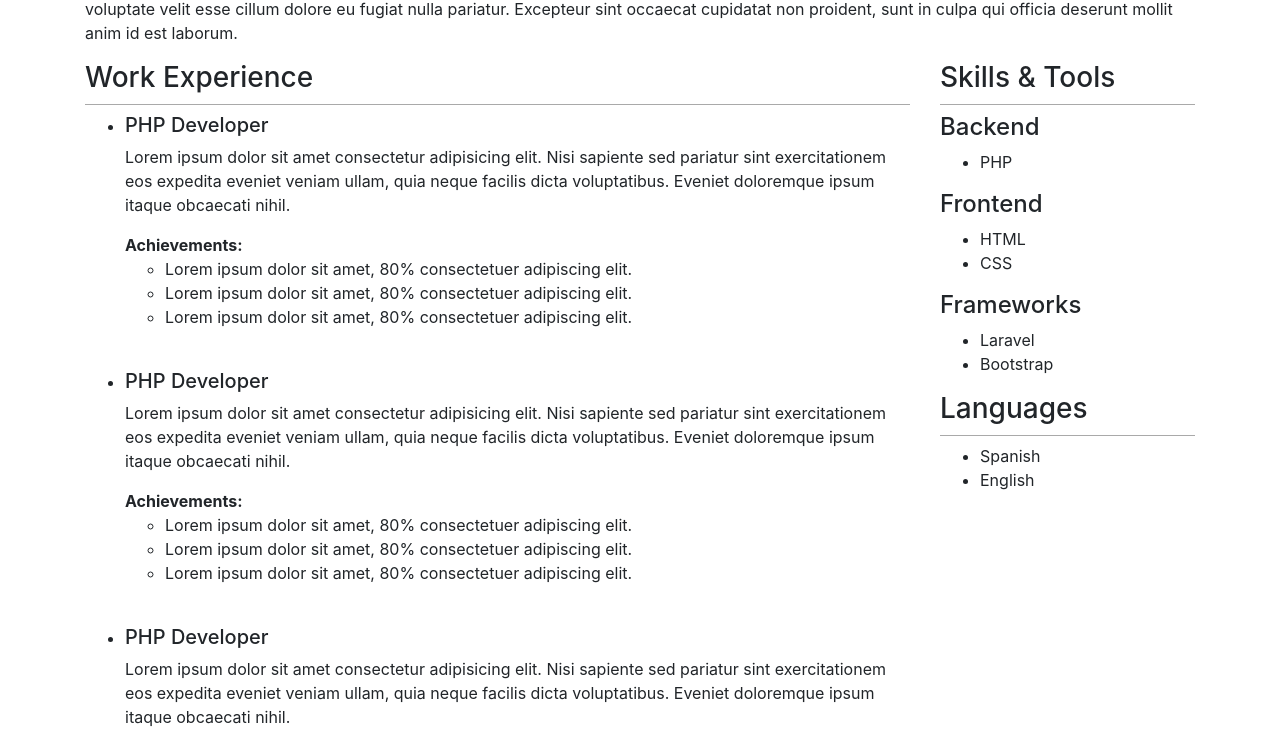
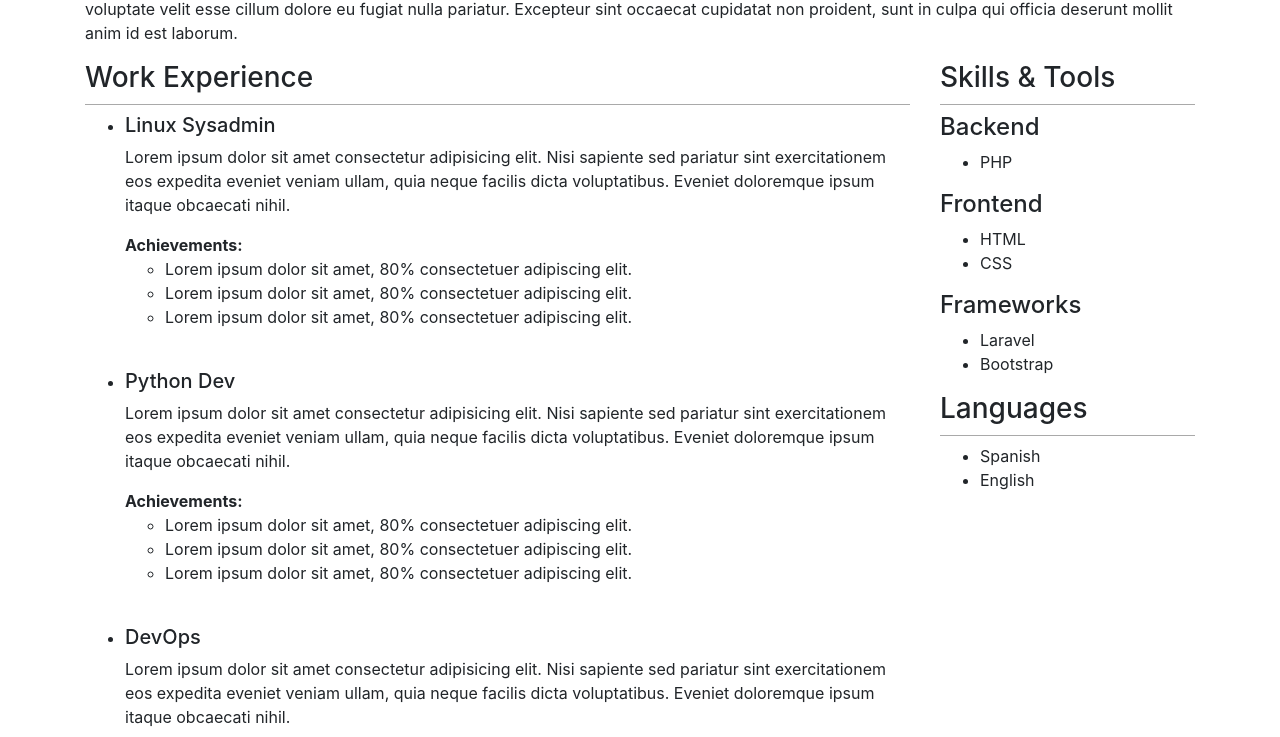
Before and after one commit to cmmora/introPHP, a PHP site: page / in a window 1280 px wide. Shown: the part 435-1172 px from the top of the page. Run offline with PHP 8.4, Linux system fonts and the light colour scheme; some libraries are stand-ins or nearby versions.

Commit message:
llamando cargos desde arreglo

```diff
--- a/index.php
+++ b/index.php
@@ -6,6 +6,13 @@ $name = "Carlos Mario $lastname";
 
 $email = "contacto@carlosmora.biz";
 // var_dump($name);
+$jobs = [
+  'Linux Sysadmin',
+  'Python Dev',
+  'DevOps'
+];
+
+// var_dump($jobs);
 ?>
 
 <!doctype html>
@@ -56,7 +63,7 @@ $email = "contacto@carlosmora.biz";
           <h3 class="border-bottom-gray" >Work Experience</h3>
           <ul>
             <li class="work-position">
-              <h5>PHP Developer</h5>
+              <h5><?php echo $jobs[0]; ?></h5>
               <p>Lorem ipsum dolor sit amet consectetur adipisicing elit. Nisi sapiente sed pariatur sint exercitationem eos expedita eveniet veniam ullam, quia neque facilis dicta voluptatibus. Eveniet doloremque ipsum itaque obcaecati nihil.</p>
               <strong>Achievements:</strong>
               <ul>
@@ -66,7 +73,7 @@ $email = "contacto@carlosmora.biz";
               </ul>
             </li>
             <li class="work-position">
-                <h5>PHP Developer</h5>
+                <h5><?php echo $jobs[1];?></h5>
                 <p>Lorem ipsum dolor sit amet consectetur adipisicing elit. Nisi sapiente sed pariatur sint exercitationem eos expedita eveniet veniam ullam, quia neque facilis dicta voluptatibus. Eveniet doloremque ipsum itaque obcaecati nihil.</p>
                 <strong>Achievements:</strong>
                 <ul>
@@ -76,7 +83,7 @@ $email = "contacto@carlosmora.biz";
                 </ul>
               </li>
               <li class="work-position">
-                  <h5>PHP Developer</h5>
+                  <h5><?php echo $jobs[2]?></h5>
                   <p>Lorem ipsum dolor sit amet consectetur adipisicing elit. Nisi sapiente sed pariatur sint exercitationem eos expedita eveniet veniam ullam, quia neque facilis dicta voluptatibus. Eveniet doloremque ipsum itaque obcaecati nihil.</p>
                   <strong>Achievements:</strong>
                   <ul>
```
